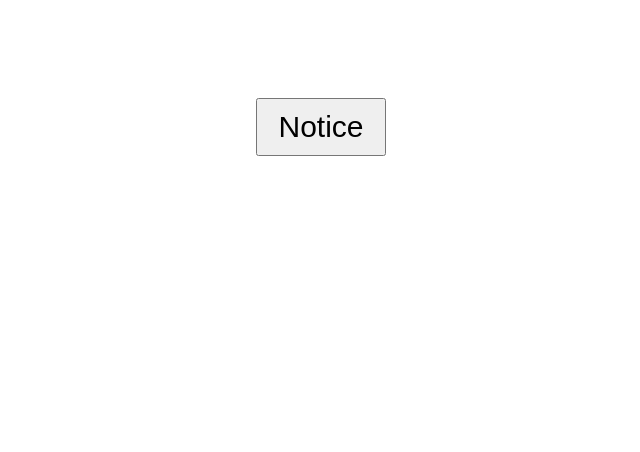
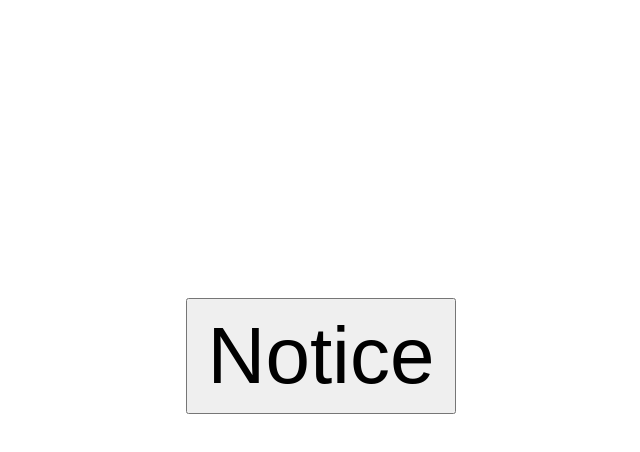
Before and after one commit to rajeevoberai39/P4, a plain HTML site: page index.html in a window 1280 px wide. Shown: the whole page, without its empty margins (319-959 px from the left). Drawn offline with Linux system fonts and the light colour scheme.

Commit message:
Update index.html

```diff
--- a/index.html
+++ b/index.html
@@ -24,9 +24,9 @@
     }
 
     button {
-      font-size: 30px;
+      font-size: 80px;
       padding: 10px 20px;
-      margin-top: 90px;
+      margin-top: 290px;
     }
   </style>
 </head>
```
